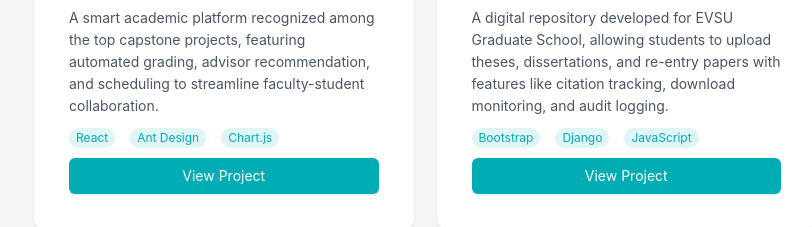
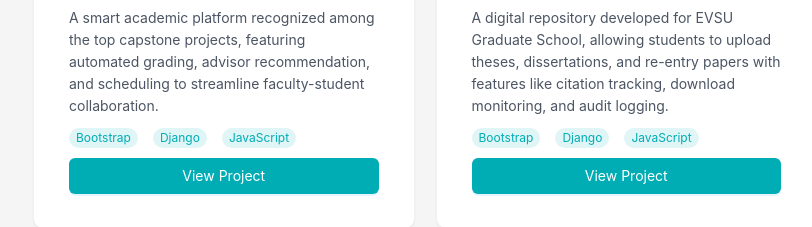
Before and after one commit to Maarrrkkkkk/portfolio, a React (Create React App) app: page / in a window 1280 px wide. Shown: the part 2000-2227 px from the top of the page, without its empty margins (365-1177 px from the left). Built offline with nearby package versions, Linux system fonts and the light colour scheme.

Commit message:
Update App.js

```diff
--- a/src/App.js
+++ b/src/App.js
@@ -521,7 +521,7 @@ const Portfolio = () => {
                     description:
                       "A smart academic platform recognized among the top capstone projects, featuring automated grading, advisor recommendation, and scheduling to streamline faculty-student collaboration.",
                     image: "/capstone-project.jpg",
-                    tags: ["React", "Ant Design", "Chart.js"],
+                    tags: ["Bootstrap", "Django", "JavaScript"],
                     link: "#",
                   },
                   {
```
